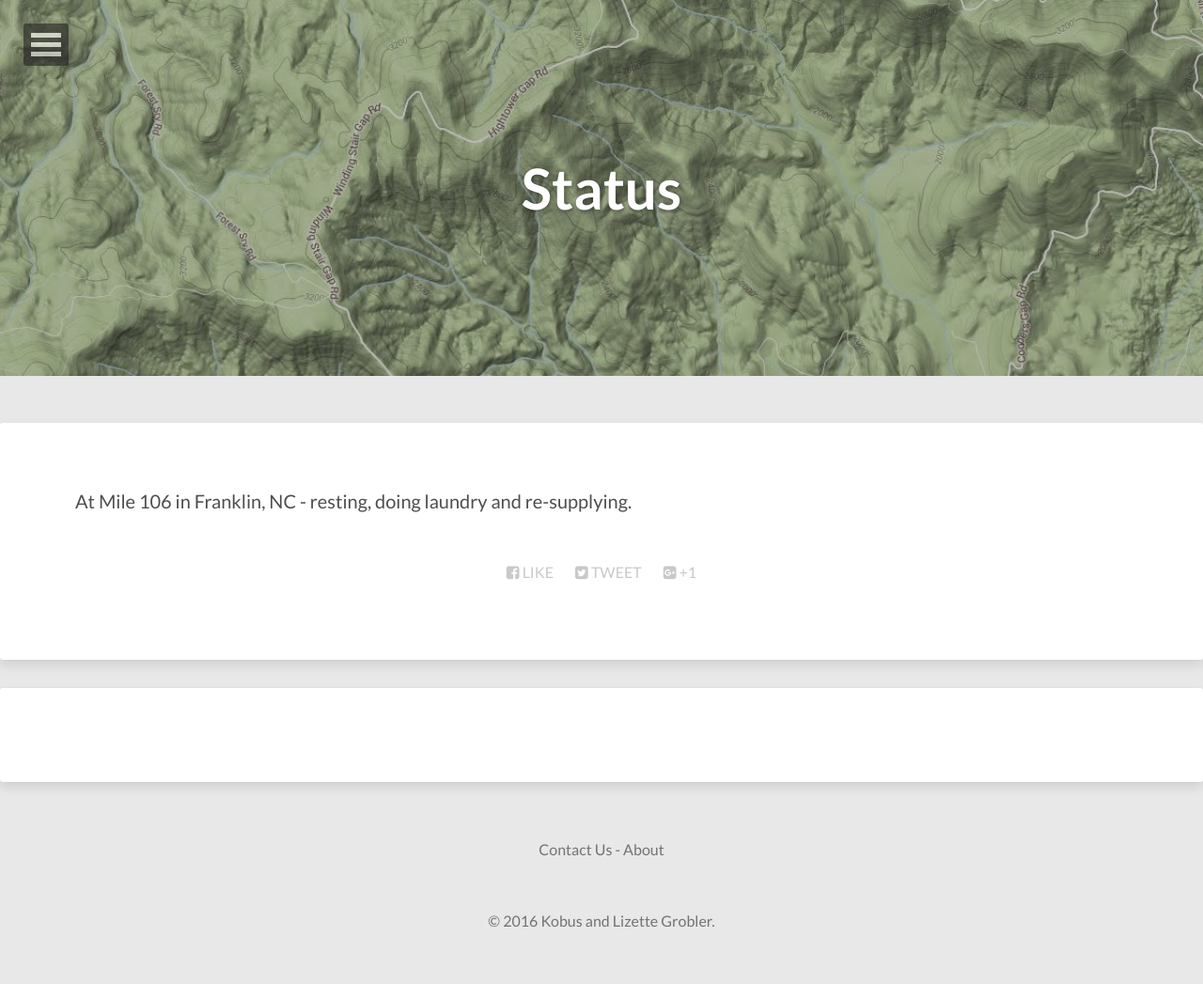
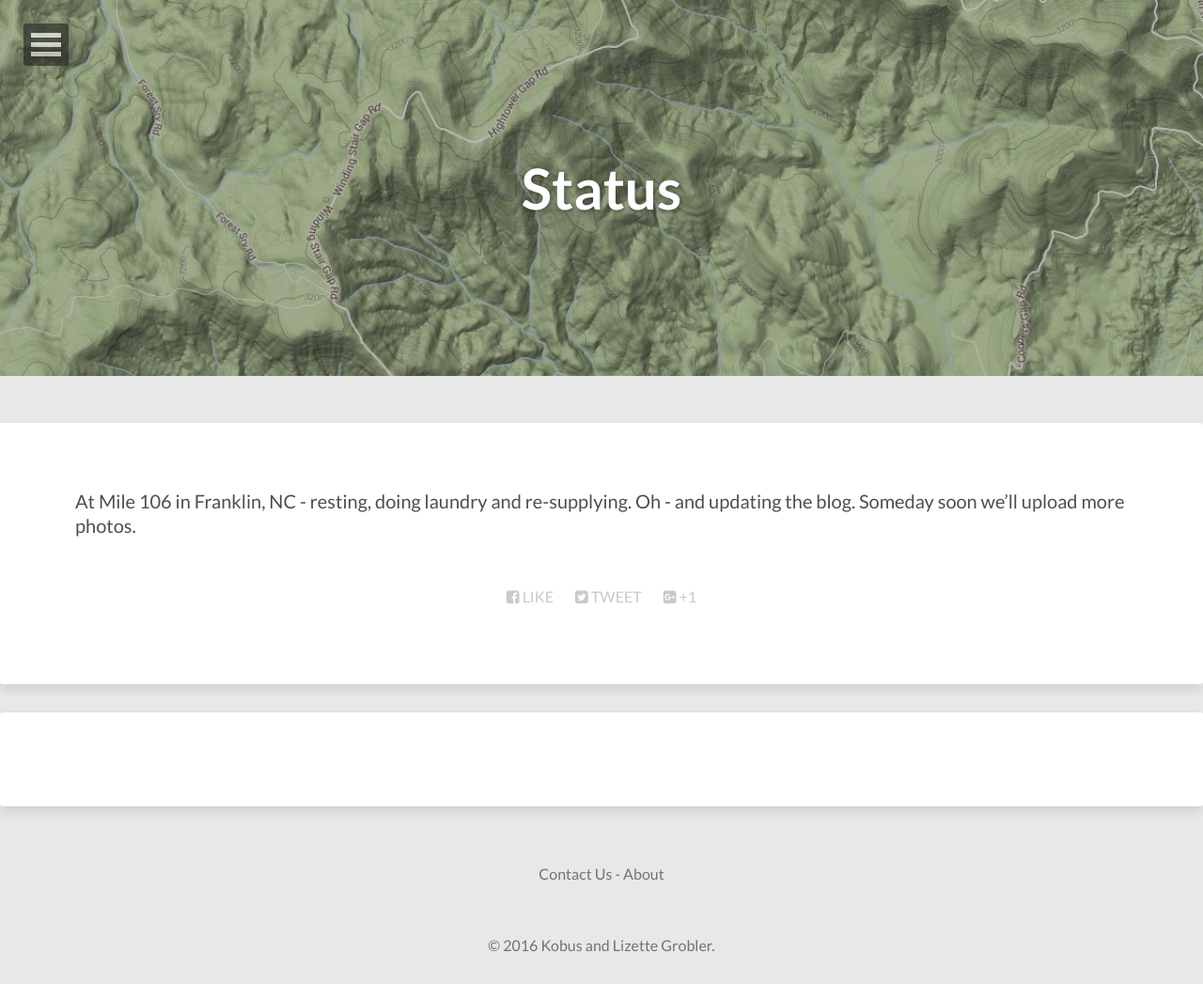
Before and after one commit to kobusgrobler/kobusgrobler.github.io, a Jekyll site: the page built from status.md, in a window 1280 px wide. Shown: the whole page at 94% size. Built offline with Jekyll 4.4.1, drawn with Linux system fonts in a browser that asks for light colours; nearby versions of some CDN libraries; comment, search, counter and statistics services are not loaded; before the commit the page ends 1021 px from its top, so only the background shows below that.

Commit message:
Update status.md

```diff
--- a/status.md
+++ b/status.md
@@ -7,3 +7,4 @@ image:
 ---
 
 At Mile 106 in Franklin, NC - resting, doing laundry and re-supplying.
+Oh - and updating the blog. Someday soon we'll upload more photos.
```
